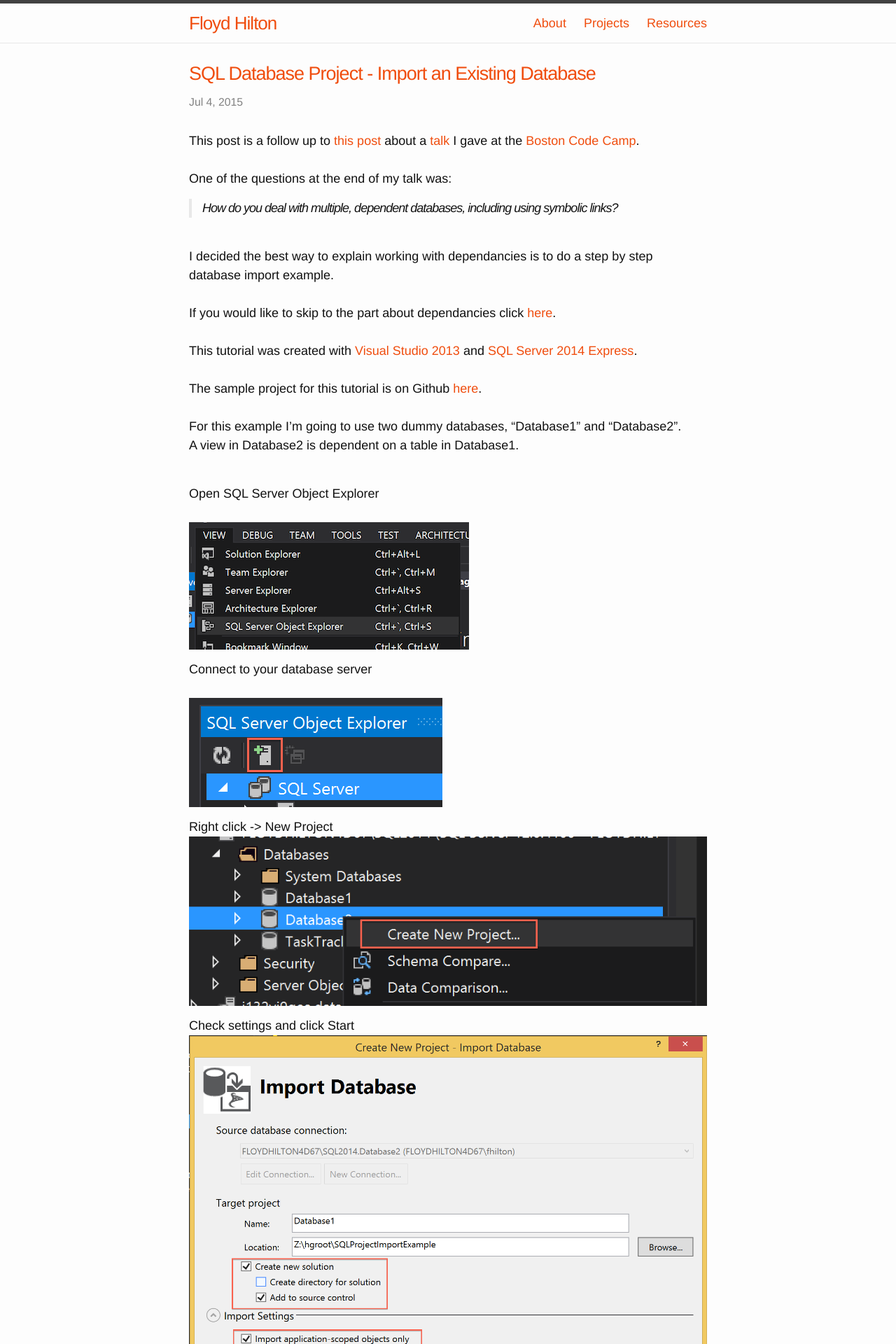
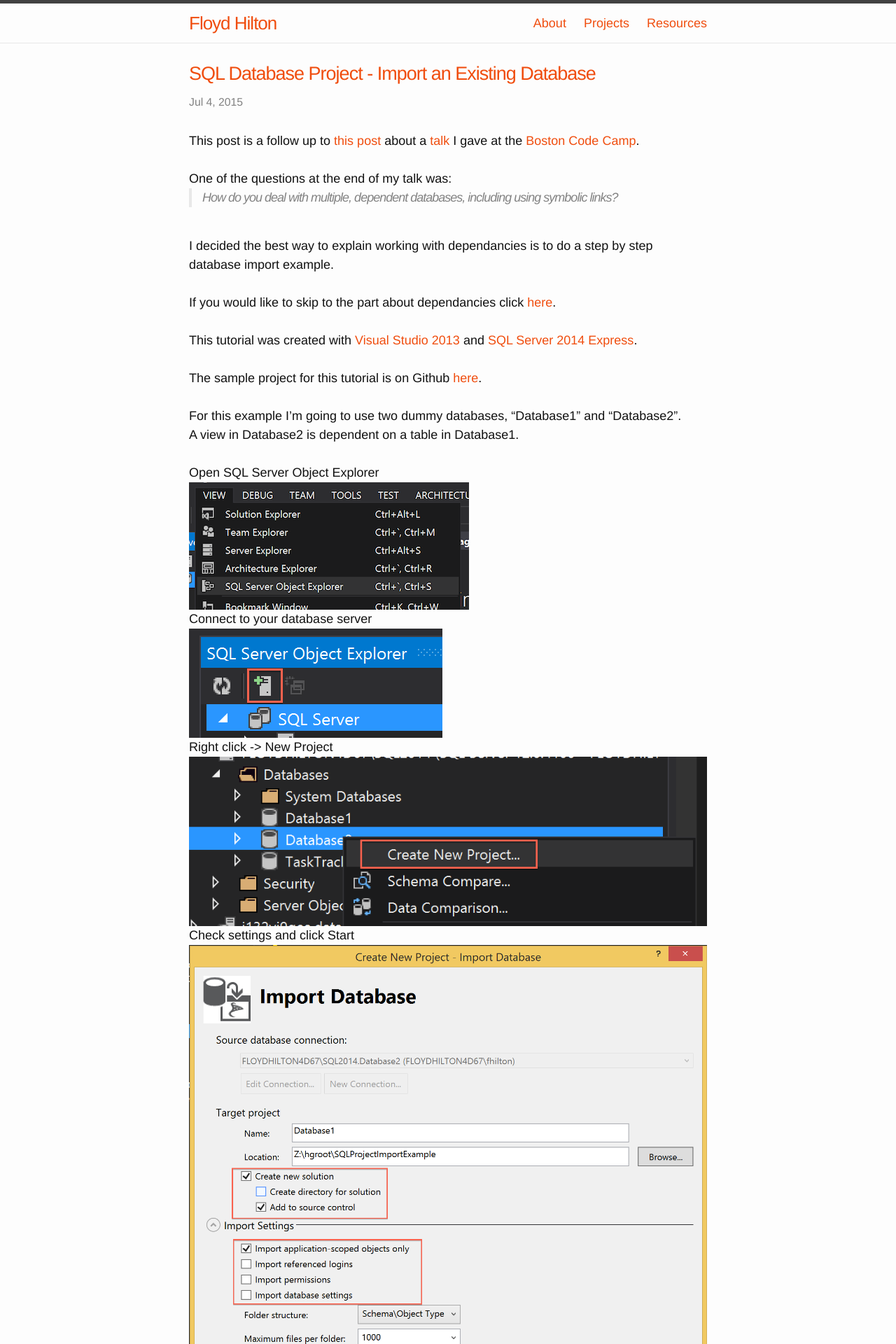
Before and after one commit to fhilton/fhilton.github.io, a Jekyll site: the page built from _posts/2015-07-04-Import-Database-Into-SQL-Project.md, in a window 1280 px wide. Shown: the top 1920 px of the page at 70% size. Built offline with Jekyll 4.4.1, drawn with Linux system fonts in a browser that asks for light colours; comment, search, counter and statistics services are not loaded.

Commit message:
fixed formatting issue

```diff
--- a/_layouts/post.html
+++ b/_layouts/post.html
@@ -1,6 +1,8 @@
 ---
 layout: default
+excerpt_separator: ""
 ---
+{{ post.excerpt | remove: '<p>' | remove: '</p>' }}
 <div class="post">
 
   <header class="post-header">
@@ -9,7 +11,7 @@
   </header>
 
   <article class="post-content">
-    {{ content }}
+    {{ content | remove: '<p>' | remove: '</p>'}}
   </article>
   {% include disqus.html %}
 </div>
--- a/_posts/2015-07-04-Import-Database-Into-SQL-Project.md
+++ b/_posts/2015-07-04-Import-Database-Into-SQL-Project.md
@@ -10,6 +10,7 @@
 This post is a follow up to [this post]({{site.baseurl}}/software/sql/2015/03/30/SQL%20into%20Version%20Control%20-%20Talk%20Questions.html) about a [talk][d8c0da08] I gave at the [Boston Code Camp][41767920].
 <br>
 <br>
+
 One of the questions at the end of my talk was:
 
 >How do you deal with multiple, dependent databases, including using symbolic links?
```
